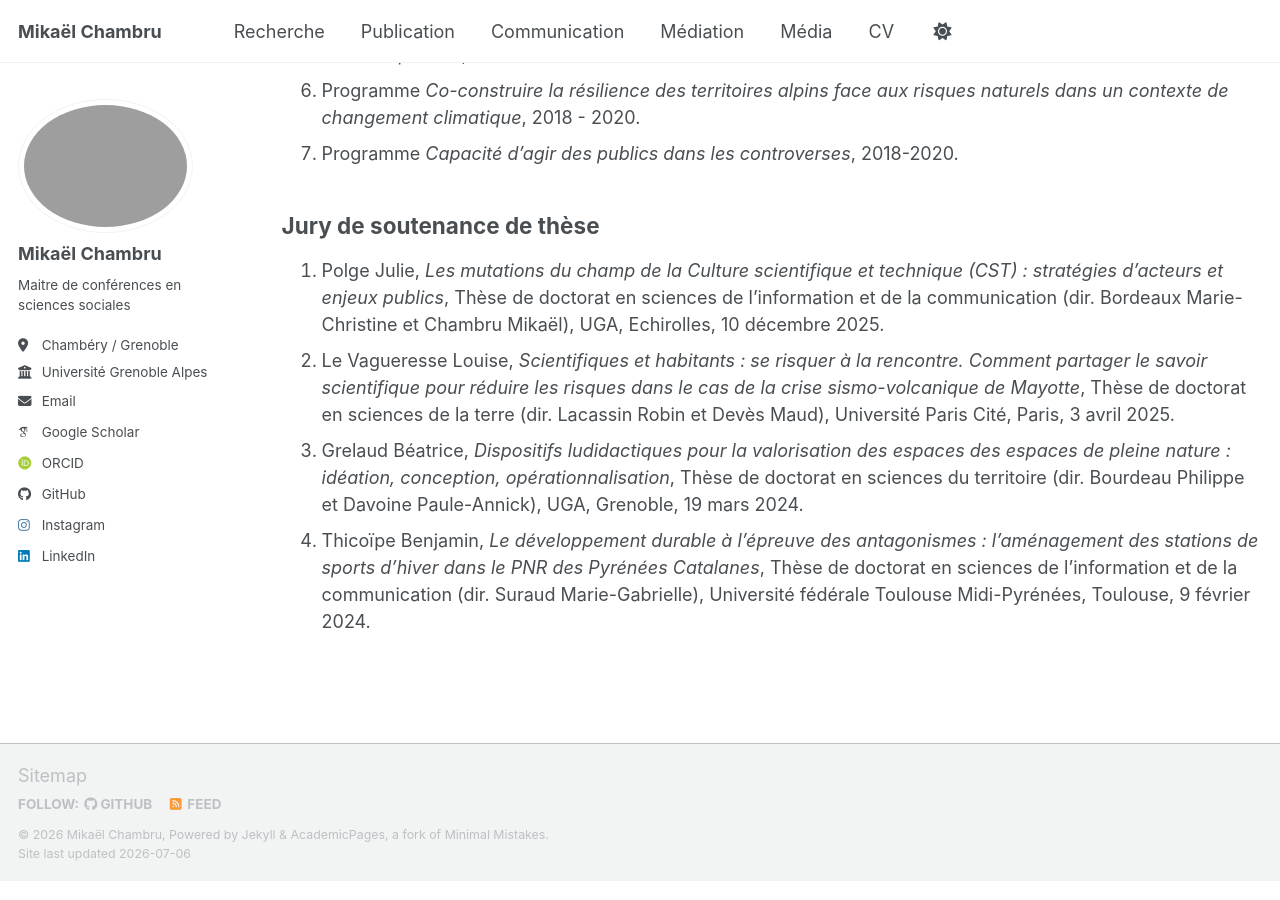
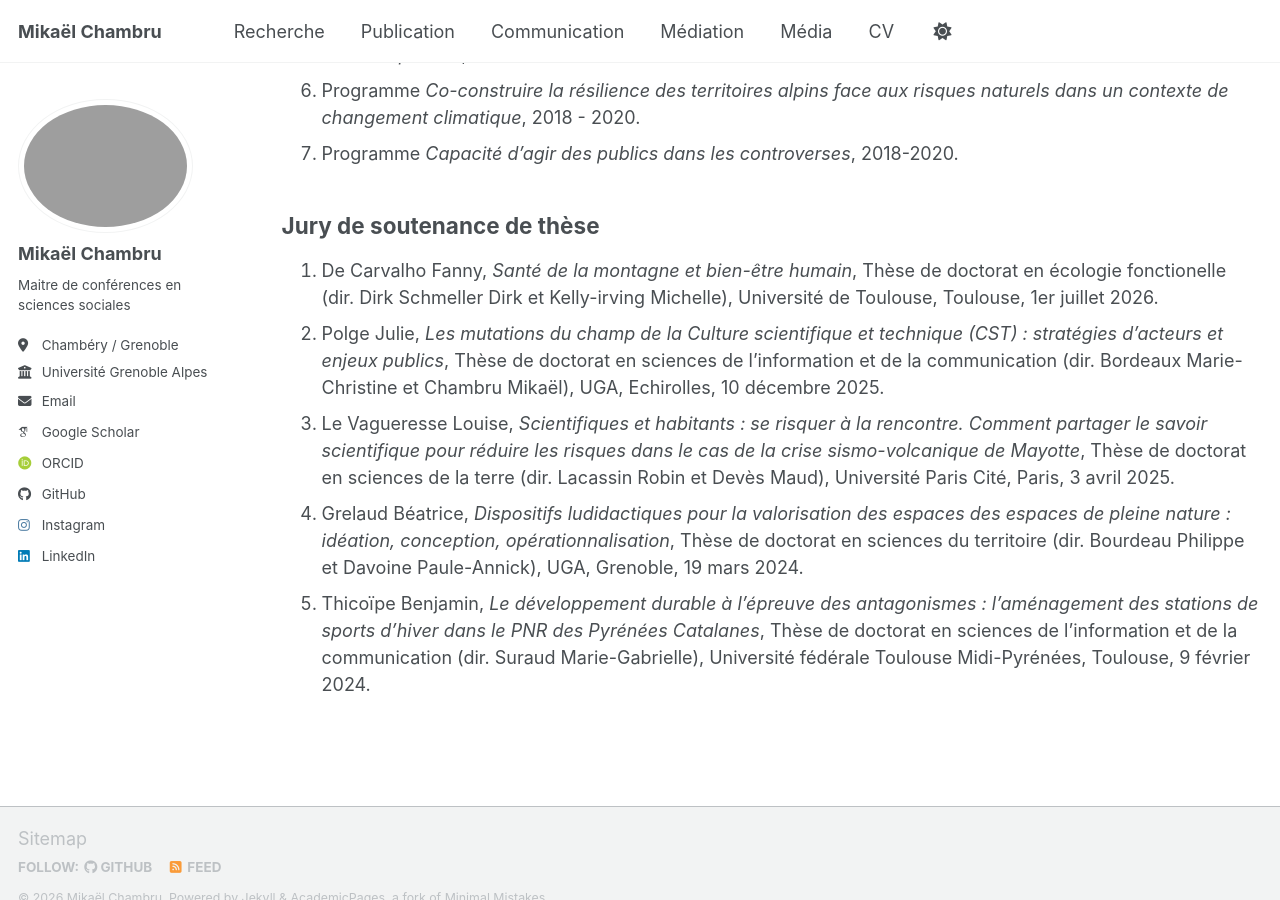
Before and after one commit to mikaelchambru/mikaelchambru.github.io, a Jekyll site: the page built from _pages/recherche.md, in a window 1280 px wide and 900 px high, scrolled down 905 px. Built offline with Jekyll 4.4.1, drawn with Linux system fonts in a browser that asks for light colours; some web fonts are replaced; a script bundle is joined from its source files by our own code; library files that are not in the unit come from our copies.

Commit message:
Update recherche.md

```diff
--- a/_pages/recherche.md
+++ b/_pages/recherche.md
@@ -28,7 +28,8 @@ redirect_from:
 
 ## Jury de soutenance de thèse
 
-1. Polge Julie, *Les mutations du champ de la Culture scientifique et technique (CST) : stratégies d’acteurs et enjeux publics*, Thèse de doctorat en sciences de l’information et de la communication (dir. Bordeaux Marie-Christine et Chambru Mikaël), UGA, Echirolles, 10 décembre 2025.
-2. Le Vagueresse Louise, *Scientifiques et habitants : se risquer à la rencontre. Comment partager le savoir scientifique pour réduire les risques dans le cas de la crise sismo-volcanique de Mayotte*, Thèse de doctorat en sciences de la terre (dir. Lacassin Robin et Devès Maud), Université Paris Cité, Paris, 3 avril 2025.
-3. Grelaud Béatrice, *Dispositifs ludidactiques pour la valorisation des espaces des espaces de pleine nature : idéation, conception, opérationnalisation*, Thèse de doctorat en sciences du territoire (dir. Bourdeau Philippe et Davoine Paule-Annick), UGA, Grenoble, 19 mars 2024.
-4. Thicoïpe Benjamin, *Le développement durable à l’épreuve des antagonismes : l’aménagement des stations de sports d’hiver dans le PNR des Pyrénées Catalanes*, Thèse de doctorat en sciences de l’information et de la communication (dir. Suraud Marie-Gabrielle), Université fédérale Toulouse Midi-Pyrénées, Toulouse, 9 février 2024.
+1. De Carvalho Fanny, *Santé de la montagne et bien-être humain*, Thèse de doctorat en écologie fonctionelle (dir. Dirk Schmeller Dirk et Kelly-irving Michelle), Université de Toulouse, Toulouse, 1er juillet 2026.
+2. Polge Julie, *Les mutations du champ de la Culture scientifique et technique (CST) : stratégies d’acteurs et enjeux publics*, Thèse de doctorat en sciences de l’information et de la communication (dir. Bordeaux Marie-Christine et Chambru Mikaël), UGA, Echirolles, 10 décembre 2025.
+3. Le Vagueresse Louise, *Scientifiques et habitants : se risquer à la rencontre. Comment partager le savoir scientifique pour réduire les risques dans le cas de la crise sismo-volcanique de Mayotte*, Thèse de doctorat en sciences de la terre (dir. Lacassin Robin et Devès Maud), Université Paris Cité, Paris, 3 avril 2025.
+4. Grelaud Béatrice, *Dispositifs ludidactiques pour la valorisation des espaces des espaces de pleine nature : idéation, conception, opérationnalisation*, Thèse de doctorat en sciences du territoire (dir. Bourdeau Philippe et Davoine Paule-Annick), UGA, Grenoble, 19 mars 2024.
+5. Thicoïpe Benjamin, *Le développement durable à l’épreuve des antagonismes : l’aménagement des stations de sports d’hiver dans le PNR des Pyrénées Catalanes*, Thèse de doctorat en sciences de l’information et de la communication (dir. Suraud Marie-Gabrielle), Université fédérale Toulouse Midi-Pyrénées, Toulouse, 9 février 2024.
```
